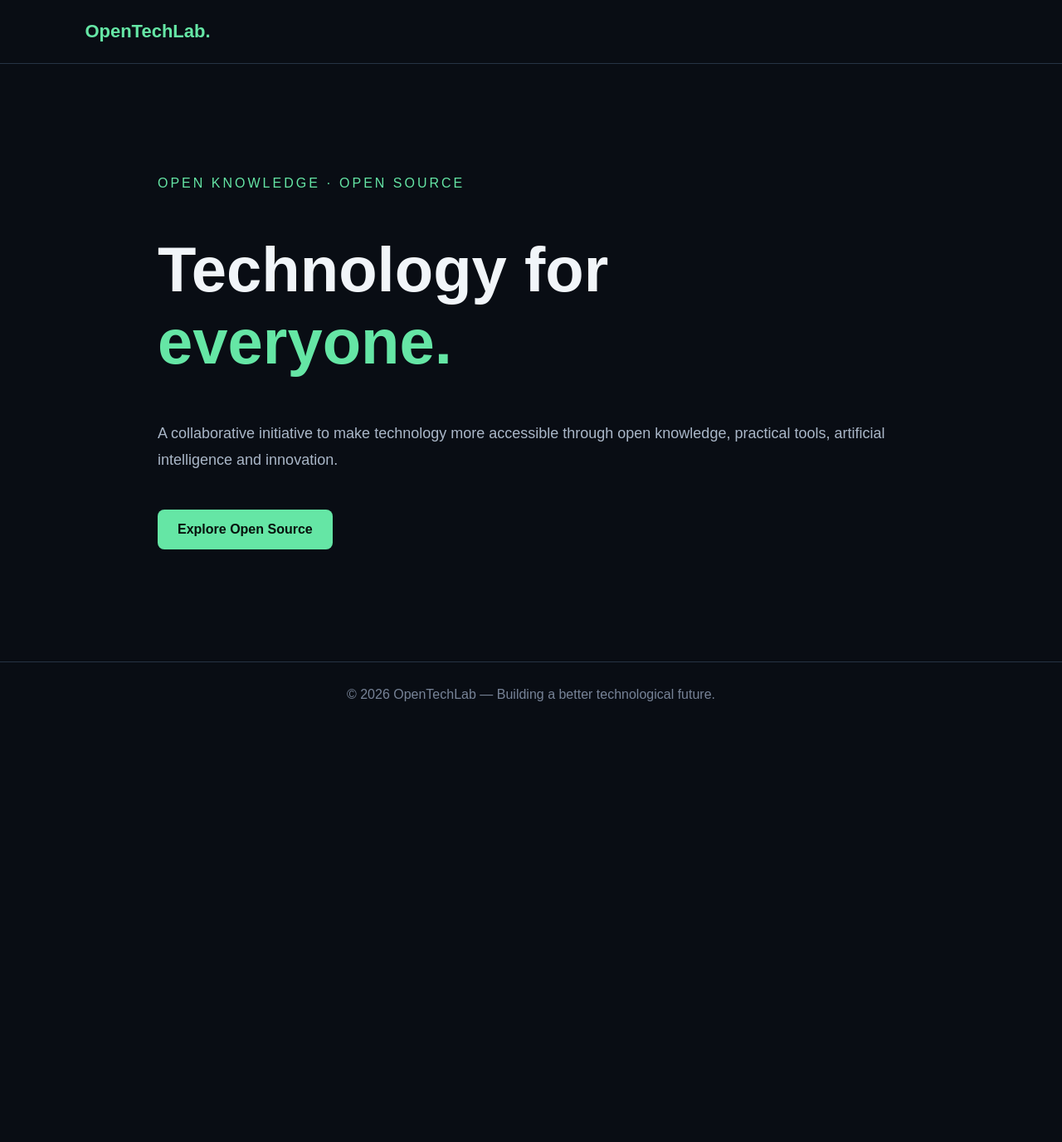
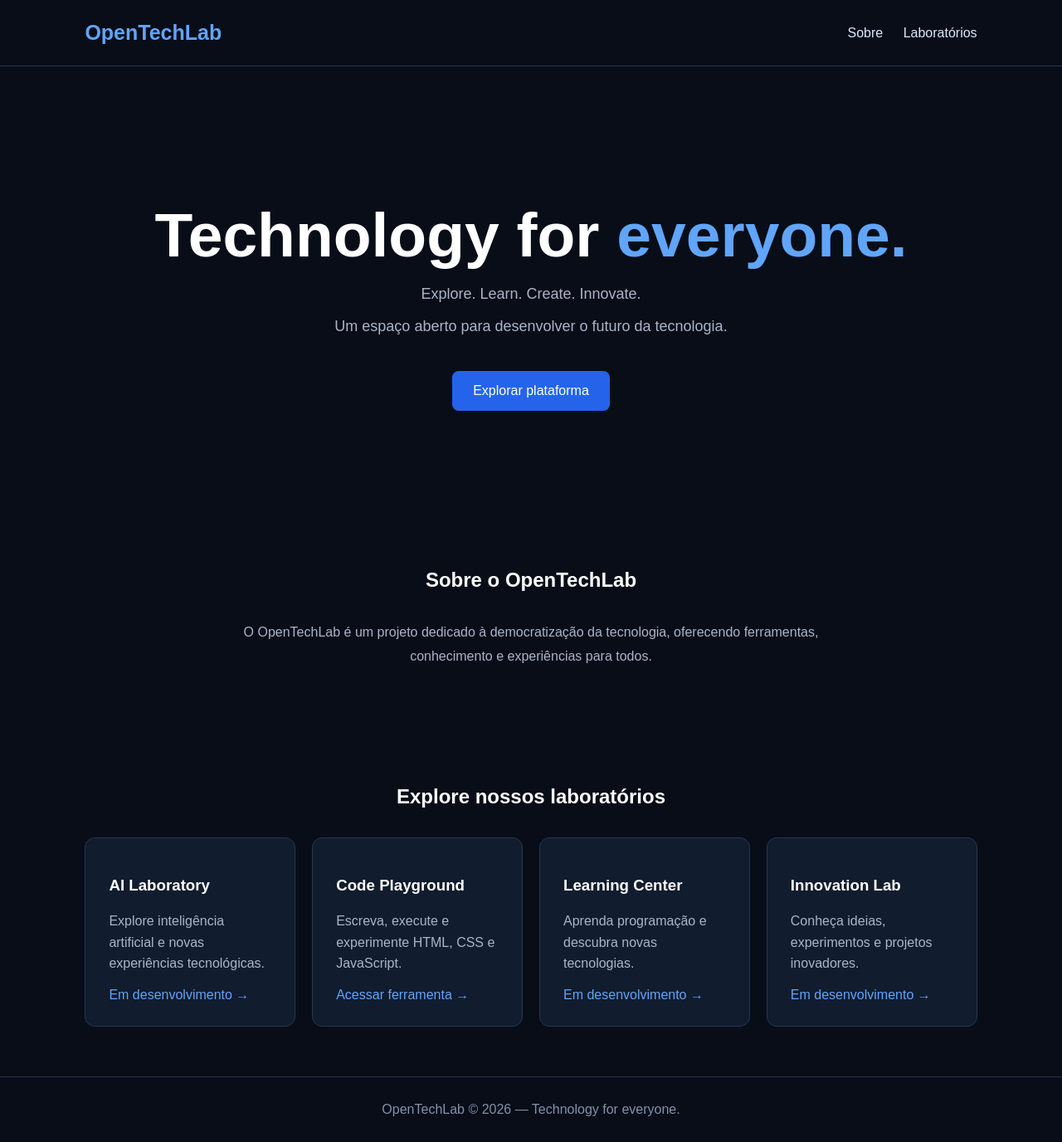
Before and after one commit to pedrocabanhas/ONEVISION, a plain HTML site: page index.html in a window 1280 px wide. Shown: the whole page at 83% size. Before the commit the page ends 876 px from the top, so only its background shows below. Drawn offline with Linux system fonts and the light colour scheme.

Commit message:
Revamp index.html with new layout and styles
Updated the HTML structure, styles, and content for the OpenTechLab website, including a new header, hero section, and improved layout.

```diff
--- a/index.html
+++ b/index.html
@@ -4,61 +4,168 @@
 <head>
 <meta charset="UTF-8">
 <meta name="viewport" content="width=device-width, initial-scale=1.0">
-  <title>OpenTechLab | Tecnologia para todos</title>
+<title>OpenTechLab | Technology for Everyone</title>
+
 <style>
 * { box-sizing: border-box; }
+
 body {
   margin: 0;
-      background: #090d14;
-      color: #f1f5f9;
+  background: #080d18;
+  color: white;
   font-family: Arial, sans-serif;
 }
+
 header {
   padding: 25px 8%;
-      border-bottom: 1px solid #263344;
-      color: #65e6a5;
+  display: flex;
+  justify-content: space-between;
+  align-items: center;
+  border-bottom: 1px solid #263750;
+}
+
+.logo {
+  font-size: 25px;
   font-weight: bold;
-      font-size: 22px;
+  color: #60a5fa;
 }
-    main {
-      max-width: 950px;
-      margin: 110px auto;
-      padding: 25px;
+
+nav a {
+  color: #dbeafe;
+  text-decoration: none;
+  margin-left: 20px;
 }
-    .tag { color: #65e6a5; letter-spacing: 3px; }
-    h1 { font-size: clamp(42px, 8vw, 76px); }
-    h1 span { color: #65e6a5; }
-    p { color: #aab7c8; line-height: 1.8; font-size: 18px; }
-    a {
+
+.hero {
+  padding: 110px 20px;
+  text-align: center;
+}
+
+.hero h1 {
+  font-size: clamp(40px, 7vw, 75px);
+  margin-bottom: 15px;
+}
+
+.hero h1 span {
+  color: #60a5fa;
+}
+
+.hero p {
+  color: #aab5c8;
+  font-size: 18px;
+}
+
+.button {
   display: inline-block;
   margin-top: 25px;
-      padding: 15px 24px;
-      background: #65e6a5;
-      color: #07120d;
+  padding: 15px 25px;
+  background: #2563eb;
+  color: white;
+  text-decoration: none;
   border-radius: 8px;
+}
+
+section {
+  padding: 60px 8%;
+}
+
+section h2 {
+  text-align: center;
+  margin-bottom: 35px;
+}
+
+.grid {
+  display: grid;
+  grid-template-columns: repeat(auto-fit, minmax(220px, 1fr));
+  gap: 20px;
+}
+
+.card {
+  padding: 28px;
+  background: #111c2e;
+  border: 1px solid #263750;
+  border-radius: 12px;
+}
+
+.card p {
+  color: #aab5c8;
+  line-height: 1.6;
+}
+
+.card a {
+  color: #60a5fa;
   text-decoration: none;
-      font-weight: bold;
 }
+
 footer {
   padding: 30px;
   text-align: center;
-      color: #778397;
-      border-top: 1px solid #263344;
+  color: #8292aa;
+  border-top: 1px solid #263750;
 }
 </style>
 </head>
+
 <body>
-  <header>OpenTechLab.</header>
-  <main>
-    <div class="tag">OPEN KNOWLEDGE · OPEN SOURCE</div>
+
+<header>
+  <div class="logo">OpenTechLab</div>
+  <nav>
+    <a href="#about">Sobre</a>
+    <a href="#labs">Laboratórios</a>
+  </nav>
+</header>
+
+<div class="hero">
   <h1>Technology for <span>everyone.</span></h1>
-    <p>
-      A collaborative initiative to make technology more accessible
-      through open knowledge, practical tools, artificial intelligence
-      and innovation.
+  <p>Explore. Learn. Create. Innovate.</p>
+  <p>Um espaço aberto para desenvolver o futuro da tecnologia.</p>
+  <a class="button" href="#labs">Explorar plataforma</a>
+</div>
+
+<section id="about">
+  <h2>Sobre o OpenTechLab</h2>
+  <p style="text-align:center;color:#aab5c8;max-width:700px;margin:auto;line-height:1.8">
+    O OpenTechLab é um projeto dedicado à democratização da tecnologia,
+    oferecendo ferramentas, conhecimento e experiências para todos.
   </p>
-    <a href="https://github.com/">Explore Open Source</a>
-  </main>
-  <footer>© 2026 OpenTechLab — Building a better technological future.</footer>
+</section>
+
+<section id="labs">
+  <h2>Explore nossos laboratórios</h2>
+
+  <div class="grid">
+
+    <div class="card">
+      <h3>AI Laboratory</h3>
+      <p>Explore inteligência artificial e novas experiências tecnológicas.</p>
+      <a href="#">Em desenvolvimento →</a>
+    </div>
+
+    <div class="card">
+      <h3>Code Playground</h3>
+      <p>Escreva, execute e experimente HTML, CSS e JavaScript.</p>
+      <a href="tools/playground.html">Acessar ferramenta →</a>
+    </div>
+
+    <div class="card">
+      <h3>Learning Center</h3>
+      <p>Aprenda programação e descubra novas tecnologias.</p>
+      <a href="#">Em desenvolvimento →</a>
+    </div>
+
+    <div class="card">
+      <h3>Innovation Lab</h3>
+      <p>Conheça ideias, experimentos e projetos inovadores.</p>
+      <a href="#">Em desenvolvimento →</a>
+    </div>
+
+  </div>
+</section>
+
+<footer>
+  OpenTechLab © 2026 — Technology for everyone.
+</footer>
+
 </body>
 </html>
```
Lines whose indentation alone changed are shown as unchanged.
